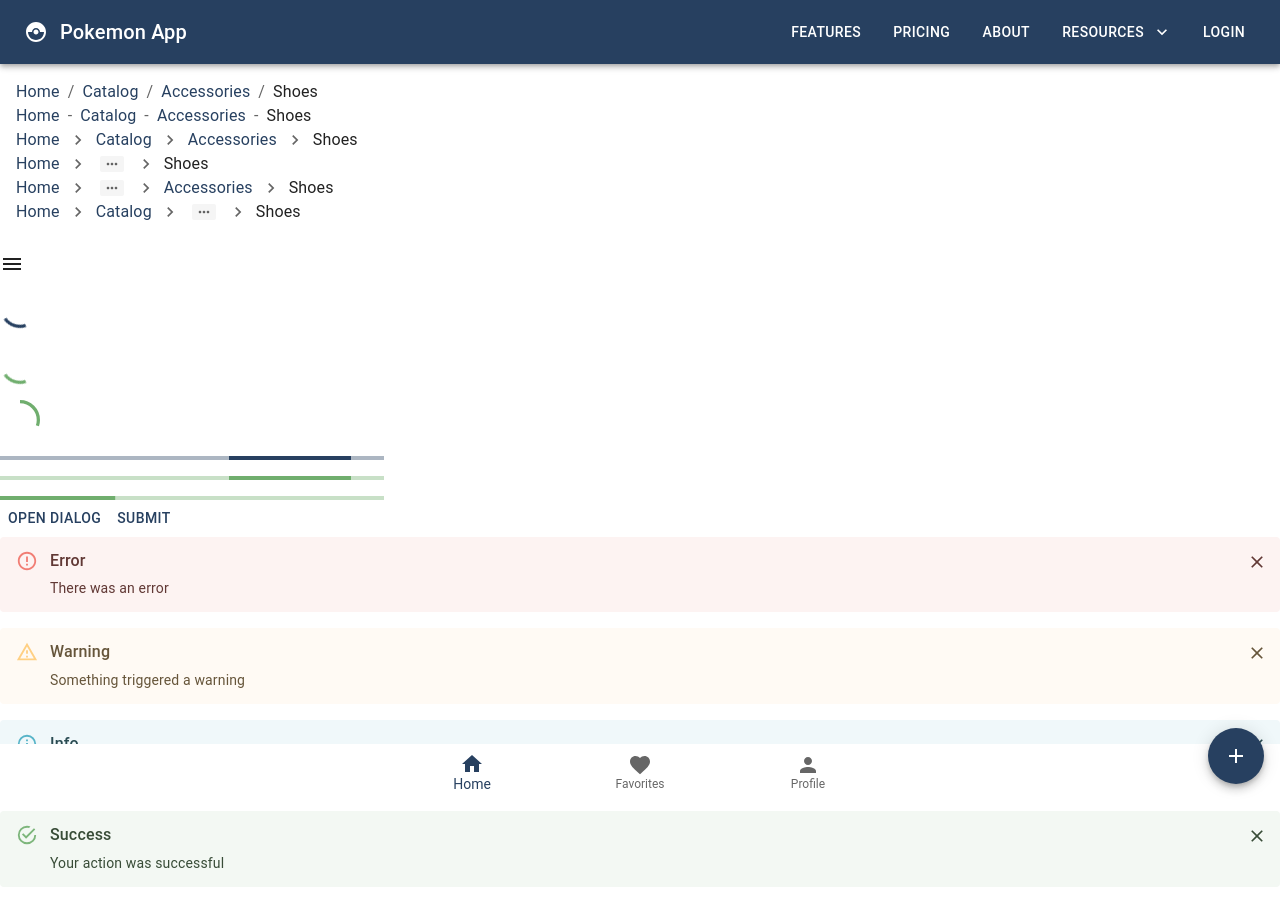
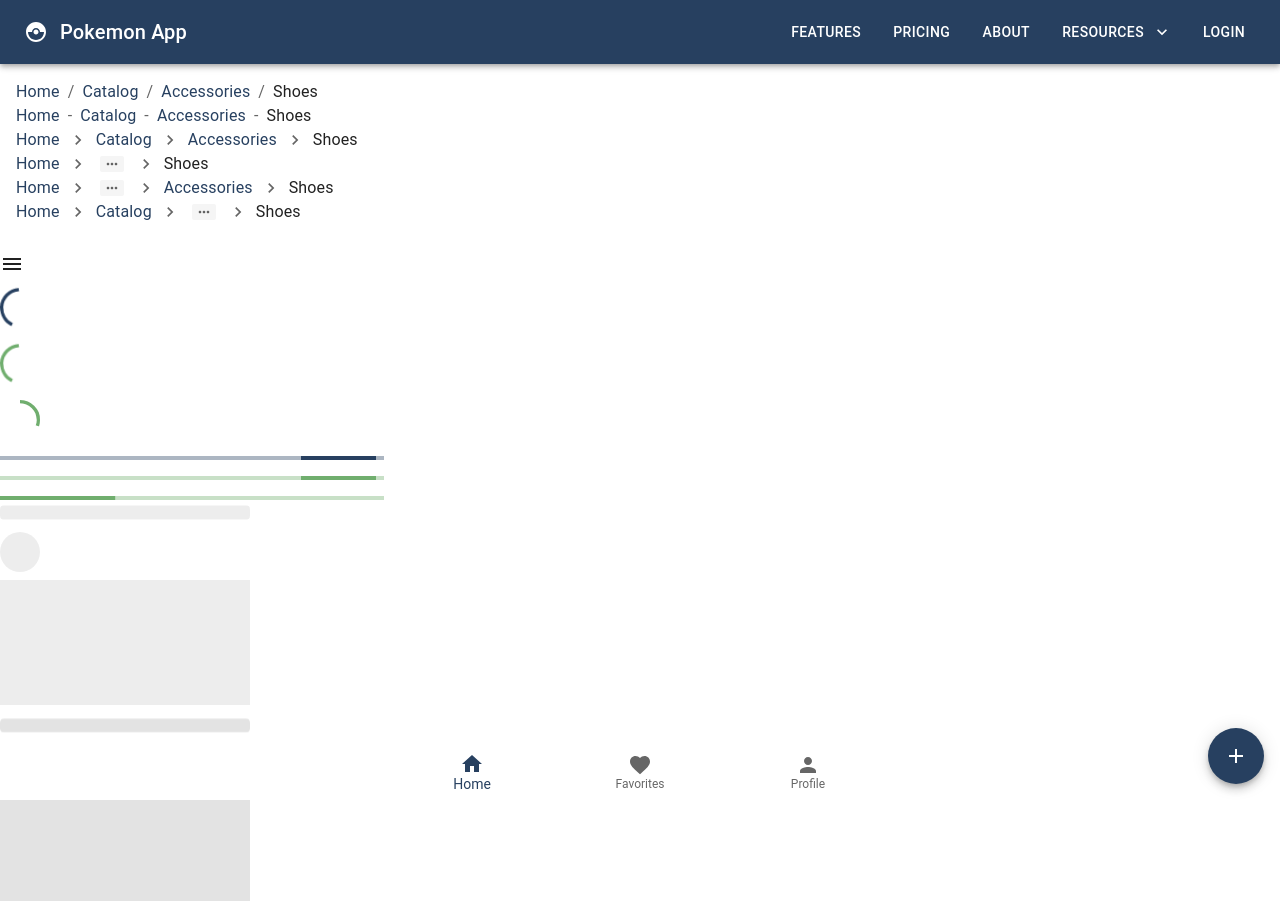
Before and after one commit to Tim-Parks-Lynch/material-ui-learning, a React (Vite) app in the folder my-app/: page / in a window 1280 px wide. Shown: the top 901 px of the page. Built offline with nearby package versions, Linux system fonts and the light colour scheme.

Commit message:
Working on feedback components

```diff
--- /dev/null
+++ b/my-app/src/components/MuiSkeleton/MuiSkeleton.tsx
@@ -0,0 +1,24 @@
+import React from 'react';
+import { Stack, Skeleton } from '@mui/material';
+
+const MuiSkeleton = () => {
+  return (
+    <Stack spacing={1} width="250px">
+      {/* default is text, animation is pulse */}
+      <Skeleton />
+      {/* circular variant - suitable for avatars*/}
+      <Skeleton variant="circular" width={40} height={40} />
+      {/* rectangular variant - suitable for images */}
+      <Skeleton variant="rectangular" width={250} height={125} />
+
+      {/* wave animation, can also be set to false */}
+      <Skeleton animation="wave" />
+      {/* circular variant with wave - suitable for avatars*/}
+      <Skeleton animation="wave" variant="circular" width={40} height={40} />
+      {/* rectangular variant with wave - suitable for images */}
+      <Skeleton animation="wave" variant="rectangular" width={250} height={125} />
+    </Stack>
+  );
+};
+
+export default MuiSkeleton;
--- a/my-app/src/pages/Home/Home.tsx
+++ b/my-app/src/pages/Home/Home.tsx
@@ -28,6 +28,7 @@ import MuiAlert from '@/components/MuiAlert/MuiAlert';
 import MuiSnackbar from '@/components/MuiSnackbar/MuiSnackbar';
 import MuiDialog from '@/components/MuiDialog/MuiDialog';
 import MuiProgressIndicatior from '@/components/MuiProgressIndicator/MuiProgressIndicatior';
+import MuiSkeleton from '@/components/MuiSkeleton/MuiSkeleton';
 
 const Home = () => {
   return (
@@ -55,6 +56,7 @@ const Home = () => {
       {/* <MuiChip /> */}
       {/* <MuiToolTip /> */}
       <MuiProgressIndicatior />
+      <MuiSkeleton />
       <MuiDialog />
       <MuiSnackbar></MuiSnackbar>
       <MuiAlert />
```
Also changed, not shown: 1 other file (tests, documents, lock files or other folders).
